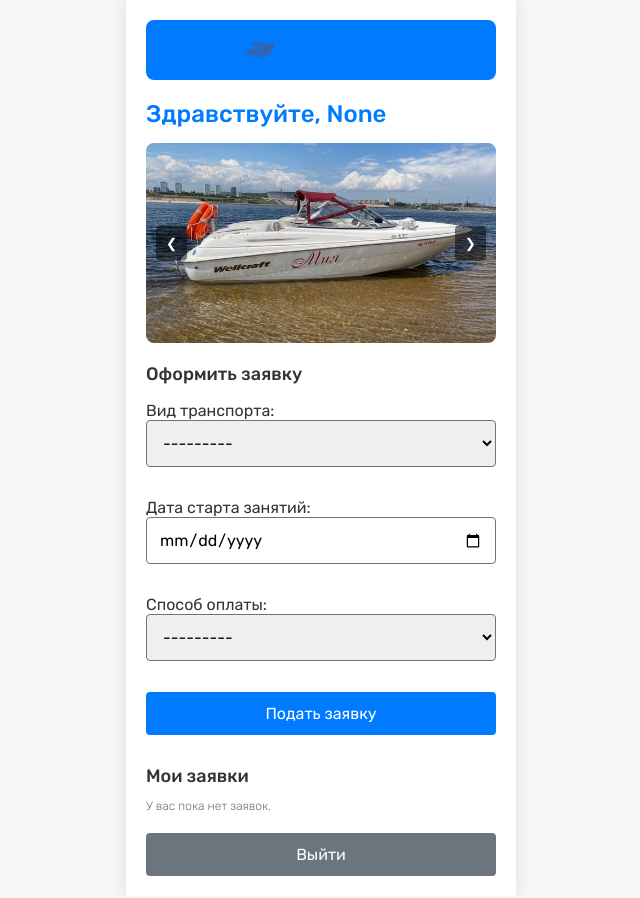
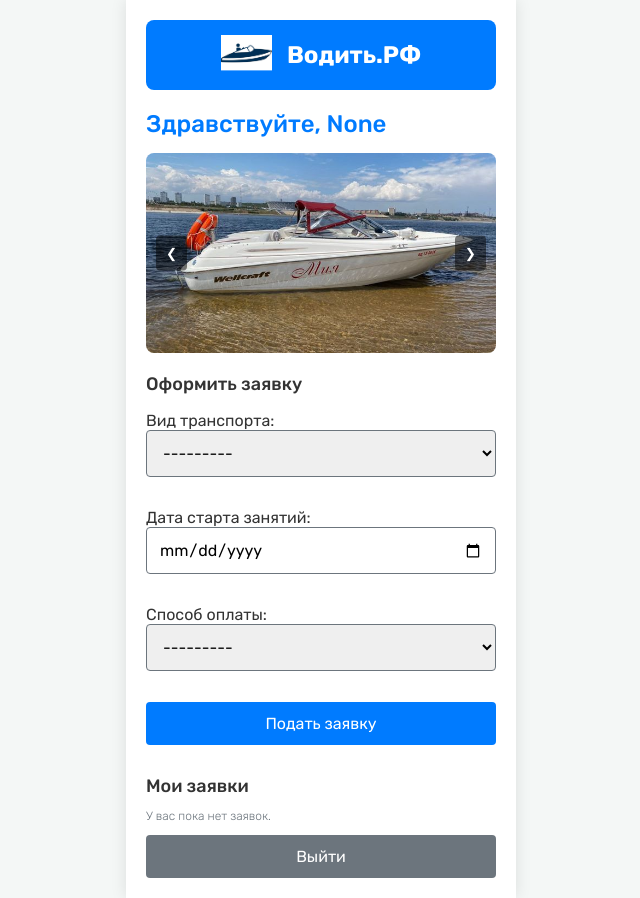
Before and after one commit to mas-marmar/demo_check1, a Django app: page /profile/ in a window 1280 px wide. Shown: the whole page, without its empty margins (319-959 px from the left). Before the commit the page ends 876 px from the top, so only its background shows below. Run offline with Django 5.2, Linux system fonts and the light colour scheme; a user stored in the database is signed in; data comes from the database, SQL or seed files in the repository; both versions use the stored data as it was after the commit.

Commit message:
проверка работы заявок

```diff
--- a/mainapp/templates/base.html
+++ b/mainapp/templates/base.html
@@ -29,16 +29,25 @@
             background-color: #007BFF;
             color: white;
             padding: 15px;
-            text-align: center;
             border-radius: 8px;
             margin-bottom: 20px;
             display: flex;
             align-items: center;
             justify-content: center;
-            gap: 10px;
+            gap: 15px;
         }
-        .header img { height: 30px; }
-        .header h1 { font-size: 20px; margin: 0; }
+
+        .header img {
+            height: 40px;
+            width: auto;
+        }
+
+        .header h1 {
+            font-size: 24px;
+            font-weight: 700;
+            color: #FFFFFF;
+            margin: 0;
+        }
 
         h1 { font-size: 36px; font-weight: 700; color: #007BFF; margin: 0 0 15px 0; }
         h2 { font-size: 24px; font-weight: 500; color: #007BFF; margin: 0 0 15px 0; }
--- a/mainapp/templates/profile.html
+++ b/mainapp/templates/profile.html
@@ -40,5 +40,10 @@
         <p class="text-muted">У вас пока нет заявок.</p>
     {% endfor %}
 
-    <a href="{% url 'logout' %}" class="btn" style="background-color: #6C757D; margin-top: 20px;">Выйти</a>
+<form action="{% url 'logout' %}" method="post" style="display: inline;">
+    {% csrf_token %}
+    <button type="submit" class="btn" style="background-color: #6C757D; border: none; cursor: pointer;">
+        Выйти
+    </button>
+</form>
 {% endblock %}
```
Also changed, not shown: db.sqlite3, mainapp/static/images/logo.png.
